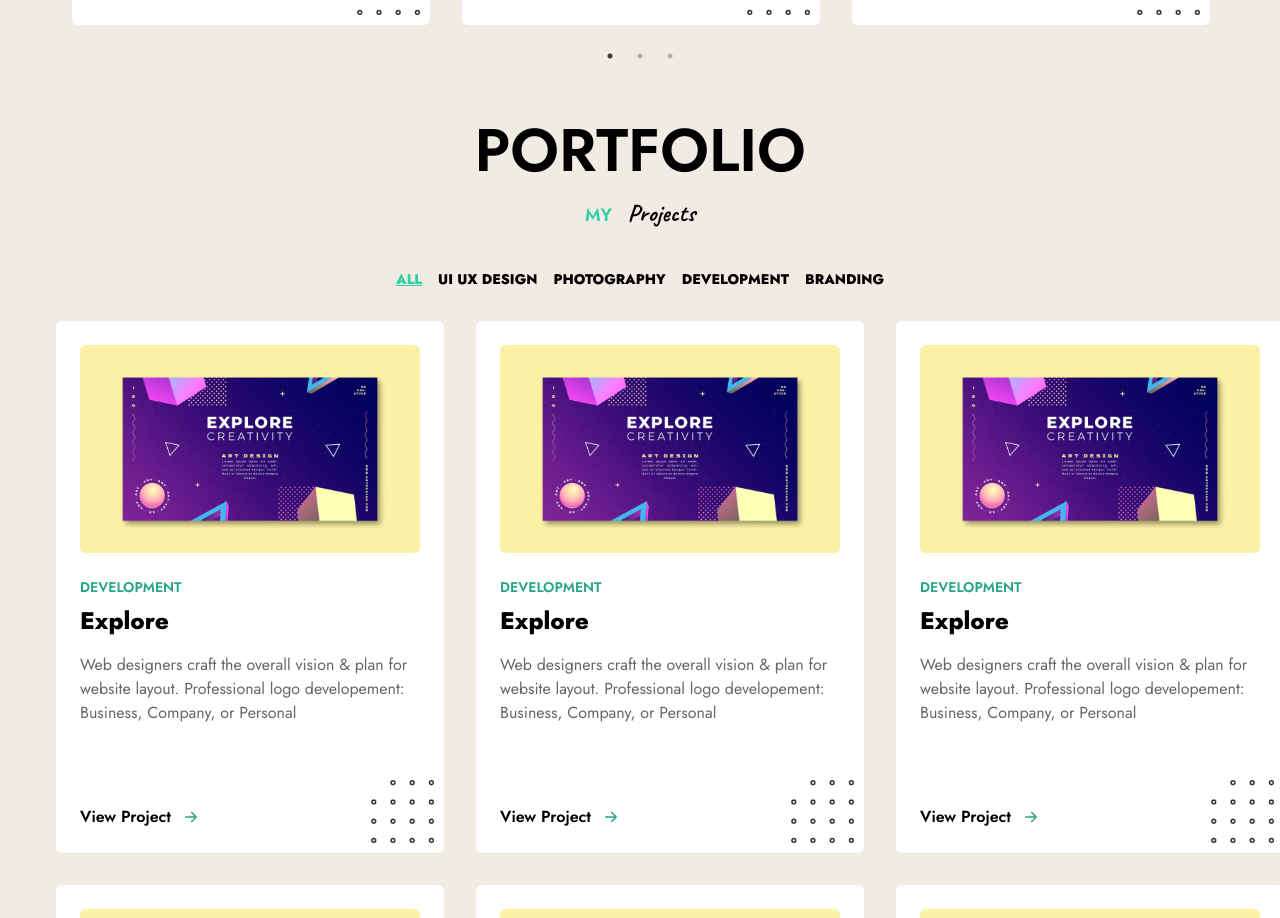
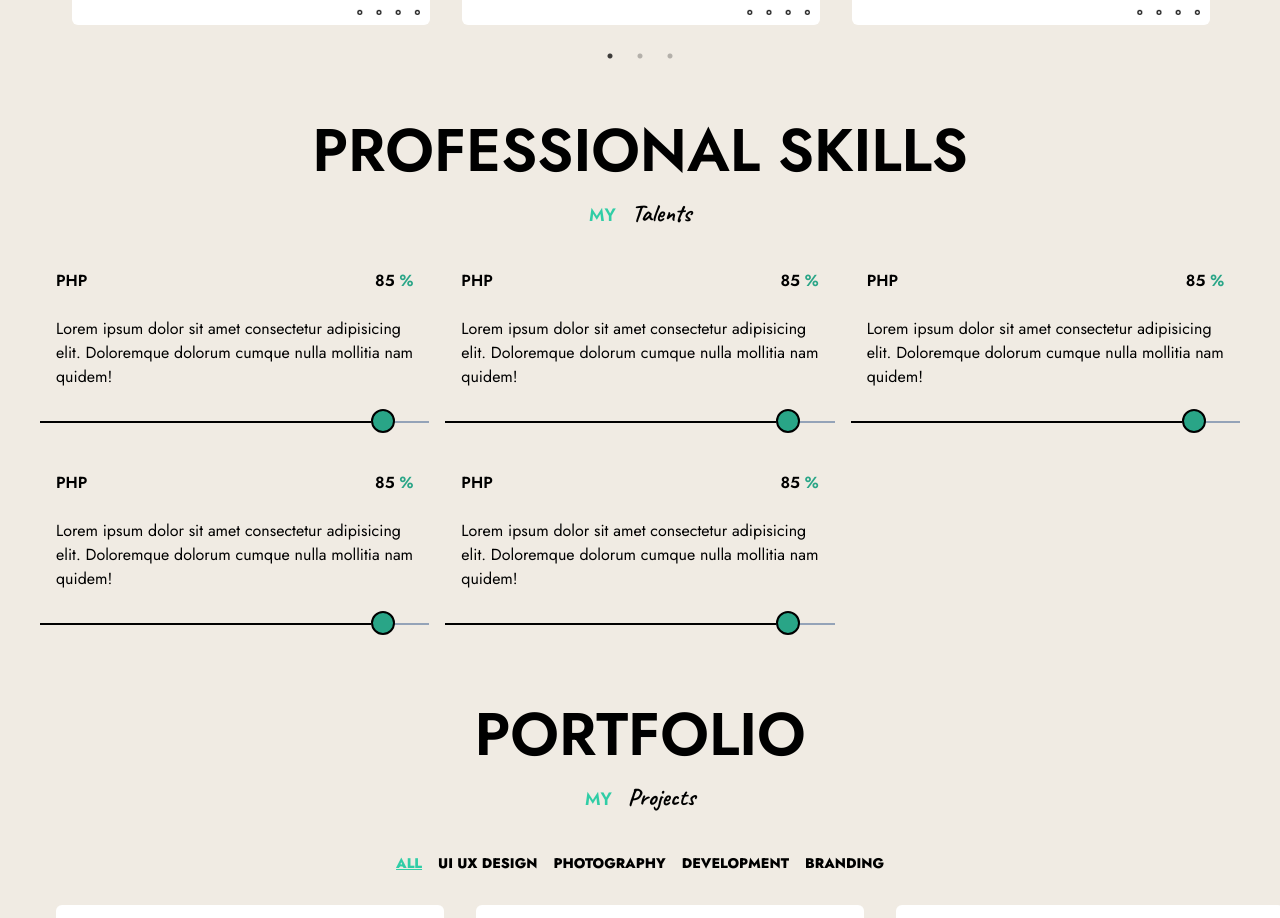
Before and after one commit to Ashique5299/portfolio_app, a React (Create React App) app: page / in a window 1280 px wide. Shown: the part 1087-2005 px from the top of the page. Built offline with nearby package versions, Linux system fonts and the light colour scheme.

Commit message:
professional skills done

```diff
--- a/src/App.js
+++ b/src/App.js
@@ -1,6 +1,7 @@
 import Contact from "./Components/ContactComponents/Contact";
 import HeroSection from "./Components/HeroComponents/HeroSection";
 import MyServices from "./Components/MyServicesComponents/MyServices";
+import ProfessionalSkills from "./Components/ProfessionalSkillsComponents/ProfessionalSkills";
 import PortfolioComponent from "./Components/ProtfolioComponent/PortfolioComponent";
 import TestimonialSliderComponent from "./Components/TestimonialComponent/TestimonialSliderComponent";
 import Footer from "./Layout/Footer";
@@ -12,6 +13,7 @@ function App() {
       <Header />
       <HeroSection />
       <MyServices />
+      <ProfessionalSkills />
       <PortfolioComponent />
       <Contact />
       <Footer />
--- a/src/Components/ContactComponents/Contact.jsx
+++ b/src/Components/ContactComponents/Contact.jsx
@@ -6,10 +6,13 @@ function Contact() {
   return (
     <Fragment>
       <div className="text-center my-10">
-        <div className="text-6xl font-jost font-semibold"> CONTACT ME</div>
+        <div className="text-3xl md:text-6xl font-jost font-semibold">
+          {" "}
+          CONTACT ME
+        </div>
         <div className="mt-4">
           <span className="text-lg font-semibold text-[#29a587]">LET'S</span>
-          <span className="text-2xl font-caveat font-bold ml-4">
+          <span className="text-xl md:text-2xl font-caveat font-bold ml-4">
             Talk About Ideas
           </span>
         </div>
--- a/src/Components/MyServicesComponents/MyServices.jsx
+++ b/src/Components/MyServicesComponents/MyServices.jsx
@@ -50,10 +50,14 @@ function MyServices() {
   return (
     <div>
       <div className="text-center mb-10">
-        <div className="text-6xl font-jost font-semibold">WHAT I DO</div>
+        <div className="text-3xl md:text-6xl font-jost font-semibold">
+          WHAT I DO
+        </div>
         <div className="mt-4">
           <span className="text-lg font-semibold text-[#30cda6]">MY</span>
-          <span className="text-2xl font-caveat font-bold ml-4">SERVICES</span>
+          <span className="text-lg md:text-2xl font-caveat font-bold ml-4">
+            SERVICES
+          </span>
         </div>
       </div>
       <Slider {...settings} className="mx-4">
--- /dev/null
+++ b/src/Components/ProfessionalSkillsComponents/ProfessionalSkills.jsx
@@ -0,0 +1,113 @@
+import React from "react";
+
+function ProfessionalSkills() {
+  return (
+    <div className="mt-20">
+      <div className="text-center mb-10">
+        <div className="text-3xl md:text-6xl font-jost font-semibold">
+          PROFESSIONAL SKILLS
+        </div>
+        <div className="mt-4">
+          <span className="text-lg font-semibold text-[#30cda6]">MY</span>
+          <span className="text-xl md:text-2xl font-caveat font-bold ml-4">
+            Talents
+          </span>
+        </div>
+      </div>
+      <div className="grid grid-cols-2 md:grid-cols-3 gap-x-4 gap-y-12">
+        <div className="">
+          <div className="mx-4 mb-8">
+            <div className="flex justify-between font-semibold">
+              <h3>PHP</h3>
+              <h3>
+                85 <span className="text-[#29a587]">%</span>
+              </h3>
+            </div>
+            <p className="mt-6">
+              Lorem ipsum dolor sit amet consectetur adipisicing elit.
+              Doloremque dolorum cumque nulla mollitia nam quidem!
+            </p>
+          </div>
+          <div className="w-full h-0.5 bg-slate-400">
+            <div className="bg-black h-0.5 w-[85%]"></div>
+            <div className="ml-[85%] w-6 h-6 rounded-full bg-[#29a587] -translate-y-3.5 border-2 border-black" />
+          </div>
+        </div>
+        <div className="">
+          <div className="mx-4 mb-8">
+            <div className="flex justify-between font-semibold">
+              <h3>PHP</h3>
+              <h3>
+                85 <span className="text-[#29a587]">%</span>
+              </h3>
+            </div>
+            <p className="mt-6">
+              Lorem ipsum dolor sit amet consectetur adipisicing elit.
+              Doloremque dolorum cumque nulla mollitia nam quidem!
+            </p>
+          </div>
+          <div className="w-full h-0.5 bg-slate-400">
+            <div className="bg-black h-0.5 w-[85%]"></div>
+            <div className="ml-[85%] w-6 h-6 rounded-full bg-[#29a587] -translate-y-3.5 border-2 border-black" />
+          </div>
+        </div>
+        <div className="">
+          <div className="mx-4 mb-8">
+            <div className="flex justify-between font-semibold">
+              <h3>PHP</h3>
+              <h3>
+                85 <span className="text-[#29a587]">%</span>
+              </h3>
+            </div>
+            <p className="mt-6">
+              Lorem ipsum dolor sit amet consectetur adipisicing elit.
+              Doloremque dolorum cumque nulla mollitia nam quidem!
+            </p>
+          </div>
+          <div className="w-full h-0.5 bg-slate-400">
+            <div className="bg-black h-0.5 w-[85%]"></div>
+            <div className="ml-[85%] w-6 h-6 rounded-full bg-[#29a587] -translate-y-3.5 border-2 border-black" />
+          </div>
+        </div>
+        <div className="">
+          <div className="mx-4 mb-8">
+            <div className="flex justify-between font-semibold">
+              <h3>PHP</h3>
+              <h3>
+                85 <span className="text-[#29a587]">%</span>
+              </h3>
+            </div>
+            <p className="mt-6">
+              Lorem ipsum dolor sit amet consectetur adipisicing elit.
+              Doloremque dolorum cumque nulla mollitia nam quidem!
+            </p>
+          </div>
+          <div className="w-full h-0.5 bg-slate-400">
+            <div className="bg-black h-0.5 w-[85%]"></div>
+            <div className="ml-[85%] w-6 h-6 rounded-full bg-[#29a587] -translate-y-3.5 border-2 border-black" />
+          </div>
+        </div>
+        <div className="">
+          <div className="mx-4 mb-8">
+            <div className="flex justify-between font-semibold">
+              <h3>PHP</h3>
+              <h3>
+                85 <span className="text-[#29a587]">%</span>
+              </h3>
+            </div>
+            <p className="mt-6">
+              Lorem ipsum dolor sit amet consectetur adipisicing elit.
+              Doloremque dolorum cumque nulla mollitia nam quidem!
+            </p>
+          </div>
+          <div className="w-full h-0.5 bg-slate-400">
+            <div className="bg-black h-0.5 w-[85%]"></div>
+            <div className="ml-[85%] w-6 h-6 rounded-full bg-[#29a587] -translate-y-3.5 border-2 border-black" />
+          </div>
+        </div>
+      </div>
+    </div>
+  );
+}
+
+export default ProfessionalSkills;
--- a/src/Components/ProtfolioComponent/PortfolioComponent.jsx
+++ b/src/Components/ProtfolioComponent/PortfolioComponent.jsx
@@ -18,10 +18,14 @@ function PortfolioComponent() {
   return (
     <div className="mt-20">
       <div className="text-center mb-10">
-        <div className="text-6xl font-jost font-semibold">PORTFOLIO</div>
+        <div className="text-3xl md:text-6xl font-jost font-semibold">
+          PORTFOLIO
+        </div>
         <div className="mt-4">
           <span className="text-lg font-semibold text-[#30cda6]">MY</span>
-          <span className="text-2xl font-caveat font-bold ml-4">Projects</span>
+          <span className="text-xl md:text-2xl font-caveat font-bold ml-4">
+            Projects
+          </span>
         </div>
       </div>
       <div className="flex justify-center space-x-4 mb-4">
```
